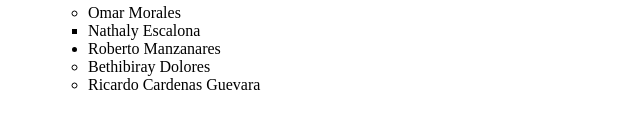
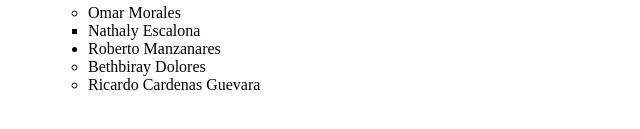
Before and after one commit to 20203tn096/aweb.3c.u2.p1.html.morales.demetrio, a plain HTML site: page index.html in a window 1280 px wide. Shown: the part 471-600 px from the top of the page, 0-640 px from the left. Drawn offline with Linux system fonts and the light colour scheme.

Commit message:
Modificacion nombre

```diff
--- a/index.html
+++ b/index.html
@@ -36,7 +36,7 @@
          <li type="circle">Omar Morales</li>
          <li type="square">Nathaly Escalona</li>
          <li type="disc">Roberto Manzanares</li>
-         <li>Bethibiray Dolores</li>
+         <li>Bethbiray Dolores</li>
          <li>Ricardo Cardenas Guevara</li>
         </li>
      </ul>
```
